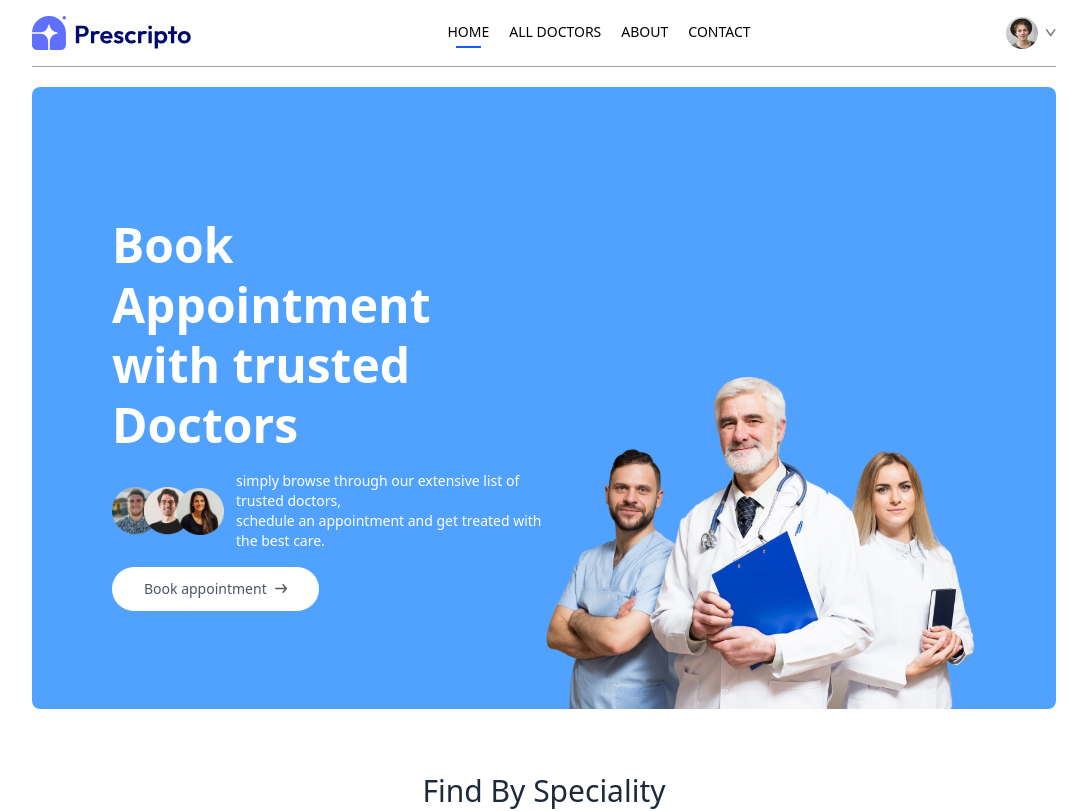
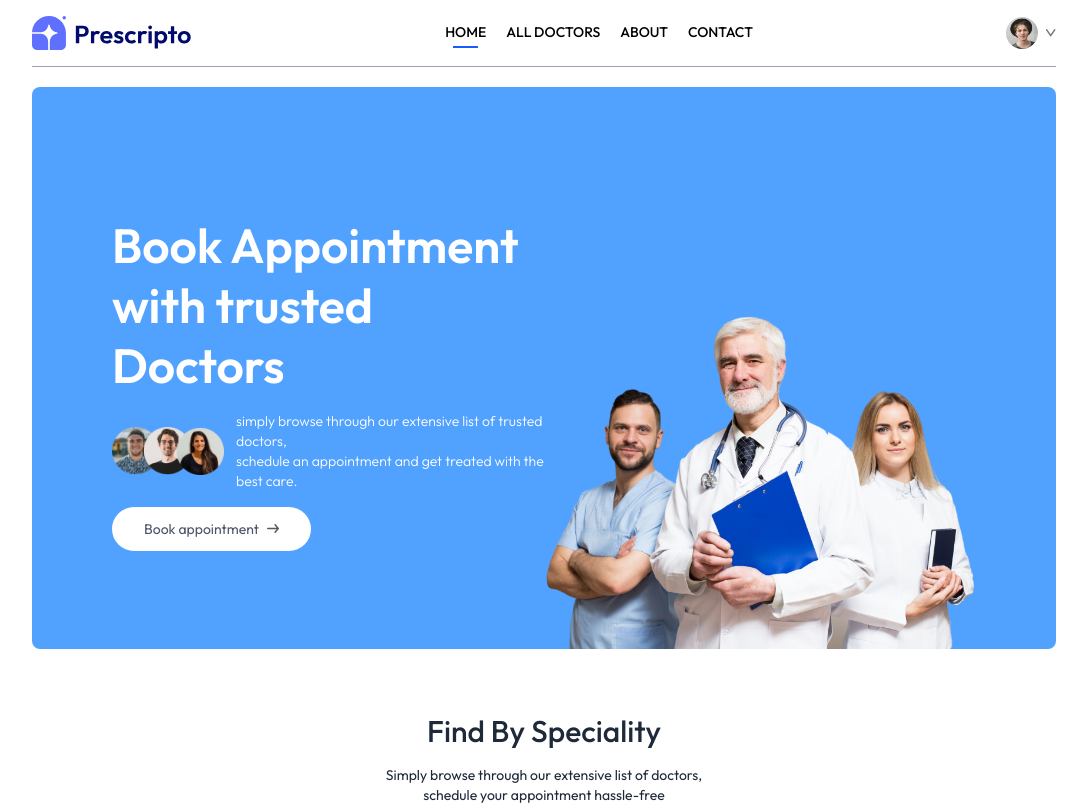
Before and after one commit to mdshoeb8147/prescipto, a React (Vite) app: page / in a window 1280 px wide. Shown: the top 811 px of the page, without its empty margins (96-1183 px from the left). Built offline with nearby package versions, Linux system fonts and the light colour scheme.

Commit message:
font style to home page done

```diff
--- a/src/index.css
+++ b/src/index.css
@@ -1,5 +1,10 @@
+@import url("https://fonts.googleapis.com/css2?family=Outfit:wght@100..900&display=swap");
+
 @import "tailwindcss";
 
+* {
+  font-family: Outfit;
+}
 .active hr {
   @apply block;
 }
```
